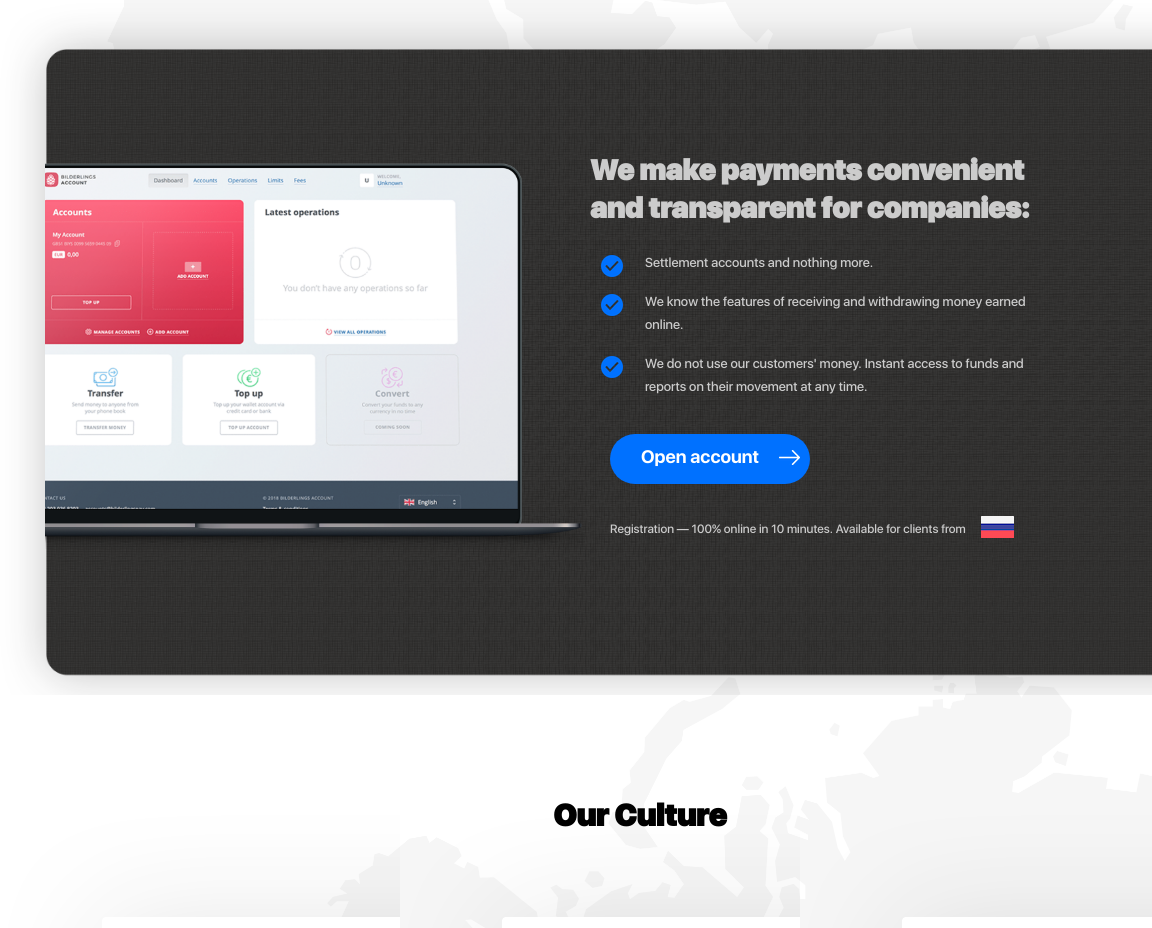
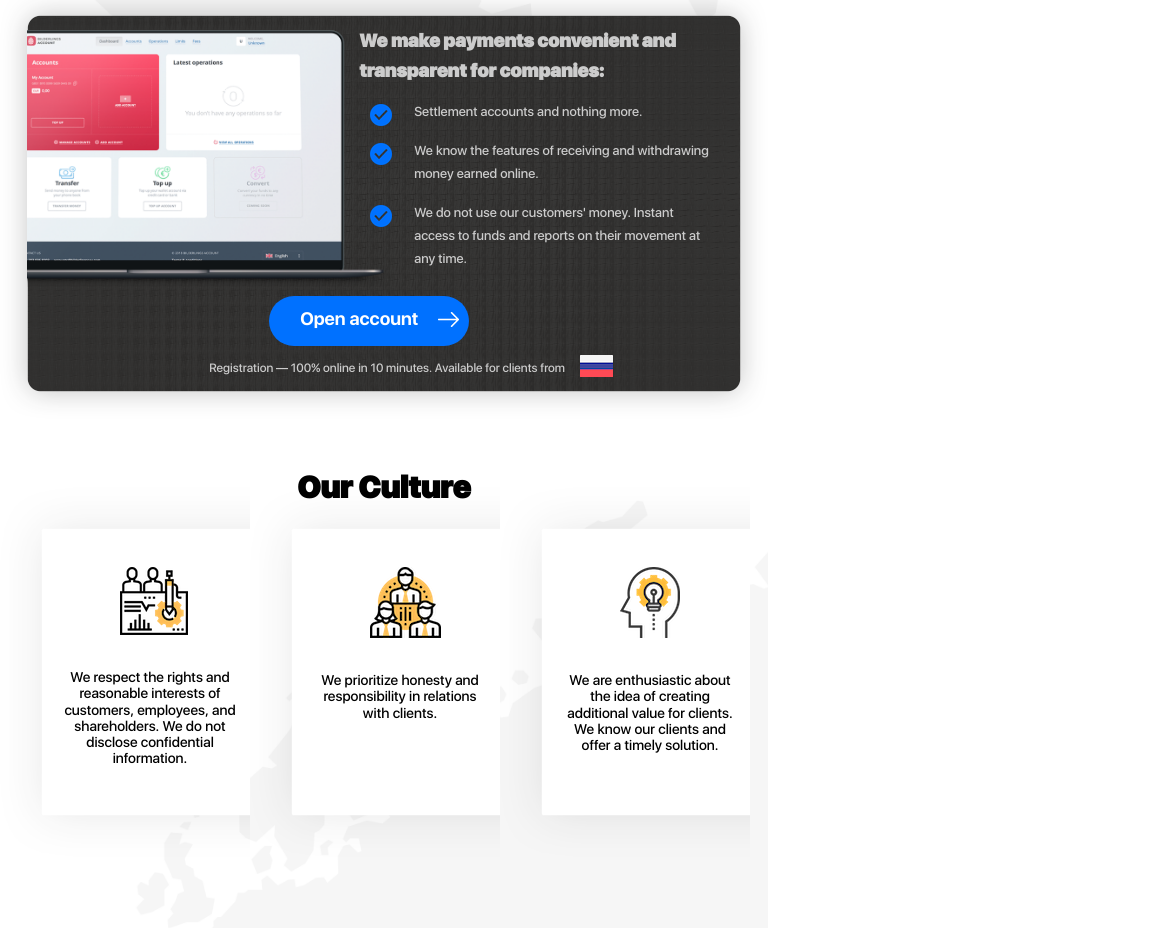
Before and after one commit to alisam1/Moneyac, a plain HTML site: page index.html in a window 768 px wide. Shown: the part 732-1660 px from the top of the page, 1152 px wide, since content can reach past the window. Drawn offline with Linux system fonts and the light colour scheme.

Commit message:
Deploy alisam1/moniac to github.com/alisam1/moniac.git:gh-pages

```diff
--- a/css/style.css
+++ b/css/style.css
@@ -305,6 +305,16 @@ template {
   width: 1280px;
   margin: 0 auto; }
 
+@media screen and (min-width: 768px) and (max-width: 1270px) {
+  .container {
+    width: 768px;
+    margin: 0 auto; } }
+
+@media screen and (min-width: 320px) and (max-width: 767px) {
+  .container {
+    width: 100%;
+    margin: 0 auto; } }
+
 .page_header {
   display: -webkit-box;
   display: -ms-flexbox;
@@ -368,6 +378,10 @@ template {
   text-decoration: none;
   cursor: pointer;
   color: #404040; }
+
+@media screen and (min-width: 768px) and (max-width: 1270px) {
+  .menu__list {
+    display: none; } }
 
 .main {
   display: -webkit-box;
@@ -440,6 +454,16 @@ template {
   height: 500px;
   position: relative;
   left: 50px; }
+
+@media screen and (min-width: 768px) and (max-width: 1270px) {
+  .main {
+    margin-top: 50px;
+    margin-bottom: 50px; }
+  .main__img img {
+    height: 300px;
+    position: relative;
+    left: 20px;
+    margin-top: 130px; } }
 
 .payment {
   display: -webkit-box;
@@ -552,6 +576,93 @@ template {
   margin-left: 15px;
   margin-top: 0px; }
 
+@media screen and (min-width: 768px) and (max-width: 1270px) {
+  .payment {
+    display: -webkit-box;
+    display: -ms-flexbox;
+    display: flex;
+    -webkit-box-orient: horizontal;
+    -webkit-box-direction: normal;
+        -ms-flex-direction: row;
+            flex-direction: row;
+    -webkit-box-pack: justify;
+        -ms-flex-pack: justify;
+            justify-content: space-between;
+    height: auto;
+    background-image: url("../img/payment_bg.png");
+    background-size: contain;
+    background-repeat: no-repeat;
+    position: relative;
+    z-index: 1; }
+  .payment__img {
+    width: 65%;
+    overflow: hidden;
+    position: relative;
+    left: 27px; }
+  .payment__mocup {
+    position: relative; }
+  .payment__mocup img {
+    position: absolute;
+    left: 0;
+    top: 35px;
+    width: 100%;
+    height: auto; }
+  .payment__description {
+    width: 35%;
+    margin-left: 0px;
+    padding-right: 140px;
+    margin-bottom: 10px;
+    position: relative;
+    left: 0px; }
+  .payment__title {
+    width: 400px;
+    font-family: "SF-Black", sans-serif;
+    font-size: 18px;
+    line-height: 30px;
+    color: #cccccc;
+    padding-top: 20px;
+    padding-right: 0px; }
+  .payment__list {
+    width: 300px;
+    padding-top: 20px;
+    padding-bottom: 40px;
+    list-style-image: url("../img/item_icon.png");
+    position: relative;
+    bottom: 20px; }
+  .payment__item {
+    font-family: "SF-Medium", sans-serif;
+    font-size: 13px;
+    line-height: 23px;
+    padding-bottom: 10px;
+    color: #cccccc; }
+  .payment__button {
+    width: 200px;
+    height: 50px;
+    border: none;
+    border-radius: 50px;
+    background-color: #0071ff;
+    font-family: "SF-Bold", sans-serif;
+    font-size: 18px;
+    line-height: 28px;
+    color: #fff;
+    margin-left: 0px;
+    margin-top: 0px;
+    cursor: pointer;
+    margin-top: 10px;
+    margin-left: -90px;
+    position: relative;
+    bottom: 70px; }
+  .payment__geo {
+    width: 450px;
+    font-family: "SF-Medium", sans-serif;
+    font-size: 12px;
+    line-height: 27px;
+    color: #cccccc;
+    padding-top: 90px;
+    margin-left: -150px;
+    position: relative;
+    bottom: 163px; } }
+
 .about {
   margin-bottom: 90px; }
 
@@ -590,6 +701,28 @@ template {
   text-align: center;
   margin-top: 30px;
   margin-left: 130px; }
+
+@media screen and (min-width: 768px) and (max-width: 1270px) {
+  .about__title {
+    margin-top: -100px; }
+  .about__block {
+    width: 250px;
+    height: 370px;
+    background-image: url("../img/block_bg.png");
+    margin-bottom: 40px;
+    margin-top: -50px;
+    background-size: cover; }
+  .about__block img {
+    text-align: center;
+    margin-top: 80px;
+    margin-left: 120px; }
+  .about__description {
+    width: 180px;
+    font-family: "SF-Medium", sans-serif;
+    font-size: 14px;
+    text-align: center;
+    margin-top: 30px;
+    margin-left: 60px; } }
 
 .page__footer {
   display: -webkit-box;
```
Also changed, not shown: css/style.min.css.
